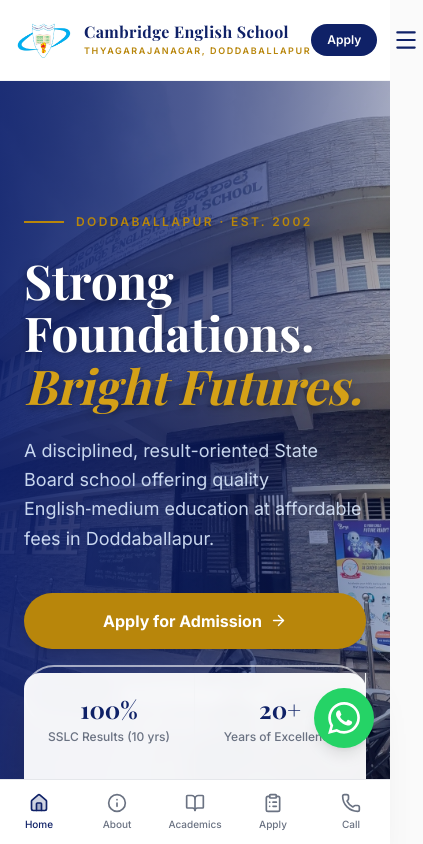
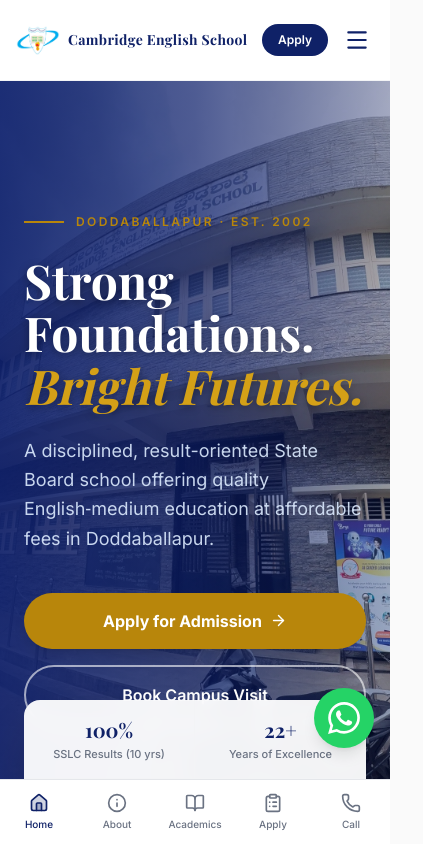
Before and after one commit to jawadhafeez171/Cambridge-English-School, a Next.js app: page / in a window 390 px wide. Shown: the top 844 px of the page, 423 px wide, since content can reach past the window. Built offline with nearby package versions, Linux system fonts and the light colour scheme.

Commit message:
mobile view fix

```diff
--- a/src/app/globals.css
+++ b/src/app/globals.css
@@ -27,6 +27,11 @@
 @layer base {
   html {
     scroll-behavior: smooth;
+    overflow-x: hidden;
+  }
+
+  body {
+    overflow-x: hidden;
   }
 
   body {
--- a/src/app/page.tsx
+++ b/src/app/page.tsx
@@ -52,16 +52,16 @@
         {/* Floating Stats Bar */}
         <div className="absolute bottom-0 left-0 right-0 z-10">
           <div className="max-w-4xl mx-auto px-6">
-            <div className="bg-white/95 backdrop-blur-sm rounded-t-2xl shadow-2xl grid grid-cols-2 md:grid-cols-4 divide-x divide-gray-100">
+            <div className="bg-white/95 backdrop-blur-sm rounded-t-2xl shadow-2xl grid grid-cols-2 md:grid-cols-4 divide-y divide-gray-100 md:divide-y-0 md:divide-x">
               {[
                 { num: "100%", label: "SSLC Results (10 yrs)" },
-                { num: "20+", label: "Years of Excellence" },
+                { num: "22+", label: "Years of Excellence" },
                 { num: "800+", label: "Students Enrolled" },
                 { num: "50+", label: "District Toppers" },
-              ].map(({ num, label }) => (
-                <div key={label} className="py-5 px-6 text-center">
-                  <div className="text-2xl md:text-3xl font-serif font-bold text-primary">{num}</div>
-                  <div className="text-xs text-gray-500 font-medium mt-1">{label}</div>
+              ].map(({ num, label }, i) => (
+                <div key={label} className={`py-4 px-4 text-center ${i % 2 === 0 ? "border-r border-gray-100" : ""} ${i < 2 ? "md:border-r-0" : ""}`}>
+                  <div className="text-xl md:text-3xl font-serif font-bold text-primary">{num}</div>
+                  <div className="text-[11px] text-gray-500 font-medium mt-1 leading-tight">{label}</div>
                 </div>
               ))}
             </div>
@@ -198,37 +198,47 @@
             <p className="text-gray-500 mt-3 max-w-xl mx-auto">A glimpse into the vibrant daily life of our students on campus.</p>
           </div>
 
-          {/* Mosaic Collage Grid */}
-          <div className="grid grid-cols-4 grid-rows-3 gap-3 h-[520px] md:h-[600px]">
+          {/* Mobile: simple 2-col grid. Desktop: mosaic layout */}
+          <div className="md:hidden grid grid-cols-2 gap-3">
+            {[
+              "/images/gallery/gallery-32.webp",
+              "/images/gallery/gallery-40.webp",
+              "/images/gallery/gallery-55.webp",
+              "/images/gallery/gallery-67.webp",
+              "/images/gallery/gallery-78.webp",
+              "/images/gallery/gallery-90.webp",
+            ].map((src, i) => (
+              <div key={i} className="relative rounded-xl overflow-hidden aspect-square">
+                <Image src={src} alt="School event" fill className="object-cover" />
+              </div>
+            ))}
+          </div>
+
+          {/* Desktop: full mosaic */}
+          <div className="hidden md:grid grid-cols-4 grid-rows-3 gap-3 h-[600px]">
             {/* Large left image */}
             <div className="col-span-2 row-span-2 relative rounded-2xl overflow-hidden group">
               <Image src="/images/gallery/gallery-32.webp" alt="School event" fill className="object-cover transition-transform duration-700 group-hover:scale-105" />
               <div className="absolute inset-0 bg-gradient-to-t from-black/30 to-transparent opacity-0 group-hover:opacity-100 transition-opacity" />
             </div>
-            {/* Top right small */}
             <div className="col-span-1 row-span-1 relative rounded-2xl overflow-hidden group">
               <Image src="/images/gallery/gallery-40.webp" alt="School event" fill className="object-cover transition-transform duration-700 group-hover:scale-105" />
             </div>
-            {/* Top far right small */}
             <div className="col-span-1 row-span-1 relative rounded-2xl overflow-hidden group">
               <Image src="/images/gallery/gallery-55.webp" alt="School event" fill className="object-cover transition-transform duration-700 group-hover:scale-105" />
             </div>
-            {/* Middle right small */}
             <div className="col-span-1 row-span-1 relative rounded-2xl overflow-hidden group">
               <Image src="/images/gallery/gallery-67.webp" alt="School event" fill className="object-cover transition-transform duration-700 group-hover:scale-105" />
             </div>
-            {/* Middle far right small */}
             <div className="col-span-1 row-span-1 relative rounded-2xl overflow-hidden group">
               <Image src="/images/gallery/gallery-78.webp" alt="School event" fill className="object-cover transition-transform duration-700 group-hover:scale-105" />
             </div>
-            {/* Bottom row: 3 wide images */}
             <div className="col-span-2 row-span-1 relative rounded-2xl overflow-hidden group">
               <Image src="/images/gallery/gallery-90.webp" alt="School event" fill className="object-cover transition-transform duration-700 group-hover:scale-105" />
             </div>
             <div className="col-span-1 row-span-1 relative rounded-2xl overflow-hidden group">
               <Image src="/images/gallery/gallery-98.webp" alt="School event" fill className="object-cover transition-transform duration-700 group-hover:scale-105" />
             </div>
-            {/* Last tile — "See all" overlay */}
             <div className="col-span-1 row-span-1 relative rounded-2xl overflow-hidden group">
               <Image src="/images/gallery/gallery-108.webp" alt="View all photos" fill className="object-cover transition-transform duration-700 group-hover:scale-105" />
               <Link href="/gallery" className="absolute inset-0 bg-primary/75 flex flex-col items-center justify-center text-white hover:bg-primary/90 transition-colors">
--- a/src/components/Header.tsx
+++ b/src/components/Header.tsx
@@ -32,9 +32,9 @@
             <div className="max-w-7xl mx-auto px-4 sm:px-6 lg:px-8">
                 <div className="flex justify-between items-center h-20 md:h-[88px]">
                     {/* Logo / School Name */}
-                    <div className="flex-shrink-0 flex items-center">
-                        <Link href="/" className="flex items-center gap-3 group">
-                            <div className="relative w-14 h-14 md:w-16 md:h-16 flex items-center justify-center overflow-hidden">
+                    <div className="flex-shrink-0 flex items-center min-w-0">
+                        <Link href="/" className="flex items-center gap-2 group min-w-0">
+                            <div className="relative w-11 h-11 md:w-14 md:h-14 flex items-center justify-center overflow-hidden shrink-0">
                                 <Image
                                     src="/images/logo.webp"
                                     alt="Cambridge English School Logo"
@@ -43,9 +43,13 @@
                                     priority
                                 />
                             </div>
-                            <div className="flex flex-col justify-center">
-                                <span className="font-serif font-bold text-primary text-base lg:text-lg xl:text-xl leading-tight tracking-wide whitespace-nowrap">Cambridge English School</span>
-                                <span className="text-[9px] lg:text-[10px] text-secondary font-semibold uppercase tracking-[0.18em] mt-0.5">Thyagarajanagar, Doddaballapur</span>
+                            <div className="flex flex-col justify-center min-w-0">
+                                <span className="font-serif font-bold text-primary text-sm md:text-base lg:text-lg leading-tight tracking-wide">
+                                    Cambridge English School
+                                </span>
+                                <span className="hidden sm:block text-[9px] lg:text-[10px] text-secondary font-semibold uppercase tracking-[0.18em] mt-0.5">
+                                    Thyagarajanagar, Doddaballapur
+                                </span>
                             </div>
                         </Link>
                     </div>
```
